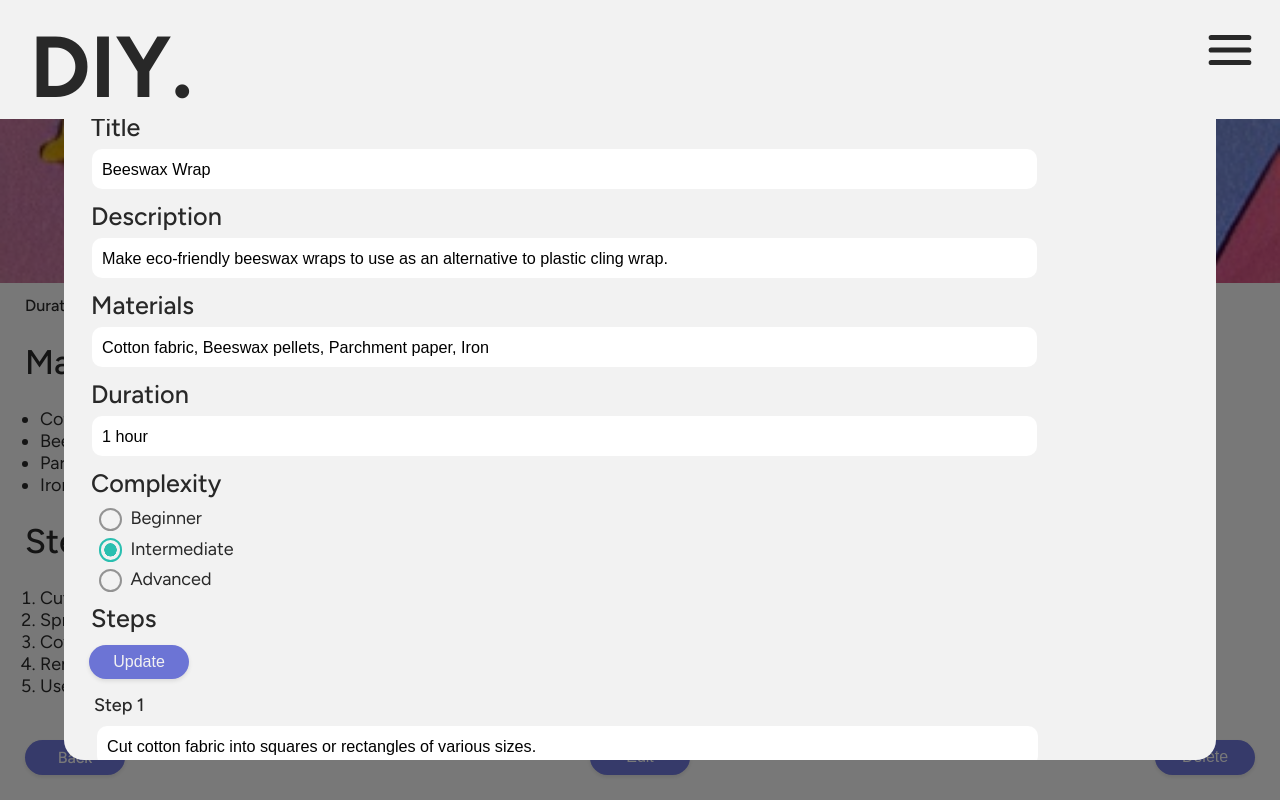
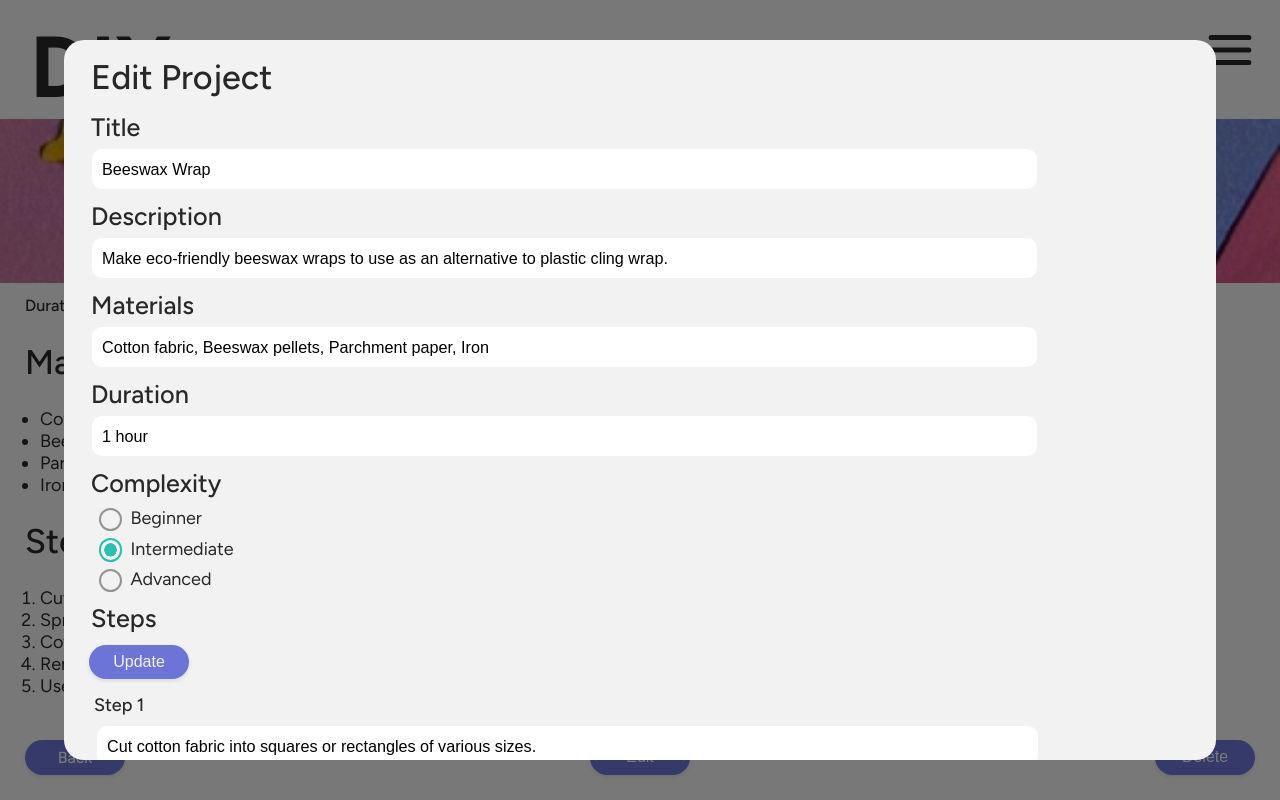
Before and after one commit to jana-scheidemann/DIY-App, a Next.js app: page /projects/beeswax-wrap in a window 1280 px wide. Both pictures are taken after a click on the button "Edit". Shown: the part 1298-2098 px from the top of the page. Built offline with nearby package versions, Linux system fonts and the light colour scheme.

Commit message:
Fix z-index generic modal component

```diff
--- a/components/StyledComponents/StyledModal.js
+++ b/components/StyledComponents/StyledModal.js
@@ -10,7 +10,7 @@ export default function StyledModal({ children }) {
 
 const StyledPageBackground = styled.div`
   position: fixed;
-  z-index: 100;
+  z-index: 1100;
   top: 0;
   left: 0;
   width: 100%;
```
